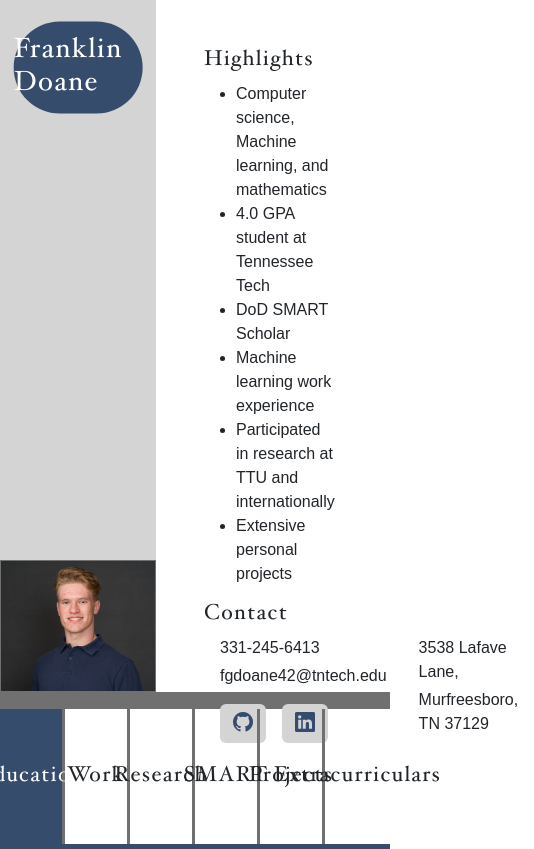
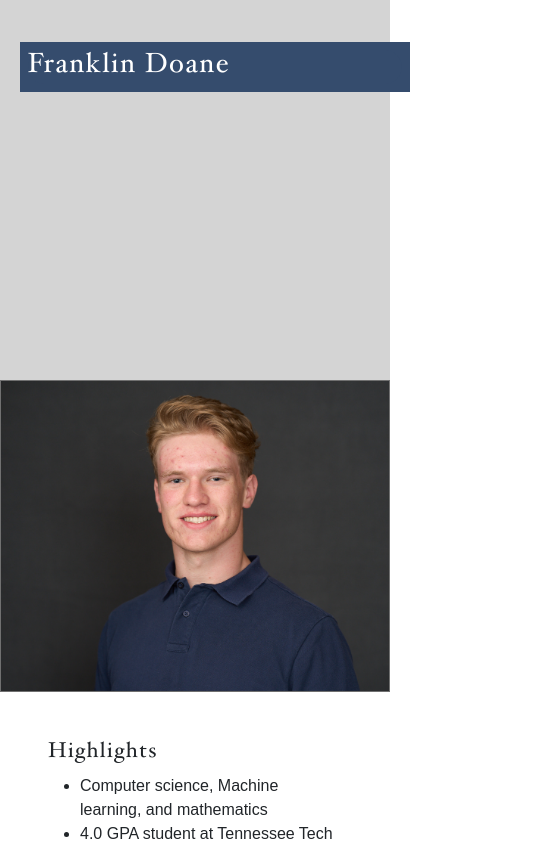
Before and after one commit to FranklinDCodes/ResumeWebPage, a plain HTML site: page index.html in a window 390 px wide. Shown: the top 849 px of the page, 534 px wide, since content can reach past the window. Drawn offline with nearby package versions, Linux system fonts and the light colour scheme.

Commit message:
Working on more responsiveness

```diff
--- a/index.html
+++ b/index.html
@@ -6,15 +6,15 @@
     <title>Franklin Doane</title>
     <link href="https://cdn.jsdelivr.net/npm/bootstrap@5.3.3/dist/css/bootstrap.min.css" rel="stylesheet" integrity="sha384-QWTKZyjpPEjISv5WaRU9OFeRpok6YctnYmDr5pNlyT2bRjXh0JMhjY6hW+ALEwIH" crossorigin="anonymous">
     <link rel="stylesheet" href="https://cdn.jsdelivr.net/npm/bootstrap-icons@1.11.3/font/bootstrap-icons.css" integrity="sha384-tViUnnbYAV00FLIhhi3v/dWt3Jxw4gZQcNoSCxCIFNJVCx7/D55/wXsrNIRANwdD" crossorigin="anonymous">
-    <link href="style.css" rel="stylesheet">
+    <link rel="stylesheet" href="style.css">
 </head>
 <body>
-    <div class="d-flex flex-column">
-        <div id="divTopBlock" class="d-flex flex-row">
-            <div id="divTopBlockLeft" class="d-flex flex-column justify-content-end">
-                <img id="imgHeadshot" src="me-cropped.jpeg" alt="Headshot">
+    <div id="divTop" class="d-flex flex-column">
+        <div id="divTopBlock" class="d-flex flex-column flex-md-row">
+            <div id="divTopBlockLeft" class="d-flex flex-column justify-content-end col-12 col-md-5">
+                <img id="imgHeadshot" src="assets/me.jpeg" alt="Headshot">
             </div>
-            <div class="col-7 p-5">
+            <div class="col-12 col-md-7 p-5">
                 <h4 class="hoefler-header">Highlights</h4>
                 <ul class="mt-2">
                     <li>Computer science, Machine learning, and mathematics</li>
@@ -41,36 +41,41 @@
                 </div>
             </div>
         </div>
-        <div id="divTitleBar" class="d-flex align-items-center justify-content-center rounded-pill">
-            <h1 class="hoefler-header">Franklin Doane</h1>
+        <div id="divTitleBarContainer" class="p-2">
+            <div id="divTitleBar" class="rounded-pill col-12 col-md-4">
+                <h1 class="hoefler-header">Franklin Doane</h1>
+            </div>
         </div>
+
     </div>
     <div id="divBar"></div>
     <div class="d-flex flex-row">
         <div id="divTab1" class="tab tab-selected right-bd d-flex justify-content-center align-items-center">
-            <h4 class="hoefler-header">Education</h4>
+            <h5 class="hoefler-header d-none d-md-block">Education</h5>
         </div>
         <div id="divTab2" class="tab right-bd d-flex justify-content-center align-items-center">
-            <h4 class="hoefler-header">Work</h4>
+            <h5 class="hoefler-header d-none d-md-block">Work</h5>
         </div>
         <div id="divTab3" class="tab right-bd d-flex justify-content-center align-items-center">
-            <h4 class="hoefler-header">Research</h4>
+            <h5 class="hoefler-header d-none d-md-block">Research</h5>
         </div>
         <div id="divTab4" class="tab right-bd d-flex justify-content-center align-items-center">
-            <h4 class="hoefler-header">SMART</h4>
+            <h5 class="hoefler-header d-none d-md-block">SMART</h5>
         </div>
         <div id="divTab5" class="tab right-bd d-flex justify-content-center align-items-center">
-            <h4 class="hoefler-header">Projects</h4>
+            <h5 class="hoefler-header d-none d-md-block">Projects</h5>
         </div>
-        <div id="divTab6" class="tab d-flex justify-content-center align-items-center">
-            <h4 class="hoefler-header">Extracurriculars</h4>
+        <div id="divTab6" class="tab d-flex flex-column justify-content-center align-items-center">
+            <h5 class="hoefler-header d-none d-md-block">Extra-</h5>
+            <h5 class="hoefler-header d-none d-md-block">curriculars</h5>
         </div>
     </div>
-    <div id="divTabBlock" class="d-flex justify-content-center align-items-center">
-        <div id="divTabBlockText" class="col-11"></div>
+    <div id="divTabBlock" class="d-flex justify-content-center">
+        <h2 id="txtTabBlockTitle" class="hoefler-header tab-selected d-block d-md-none mt-5">Education</h2>
     </div>
     <div id="divBottomCap"></div>
     <script src="script.js"></script>
+    <script src="responsiveness/build.js"></script>
     <script src="https://cdn.jsdelivr.net/npm/bootstrap@5.3.3/dist/js/bootstrap.bundle.min.js" integrity="sha384-YvpcrYf0tY3lHB60NNkmXc5s9fDVZLESaAA55NDzOxhy9GkcIdslK1eN7N6jIeHz" crossorigin="anonymous"></script>
 </body>
 </html>
--- a/script.js
+++ b/script.js
@@ -27,6 +27,11 @@ arrTabs.forEach(objDivTab => {
         // set new selected tab
         strSelectedTabId = this.id;
 
+        // set new tab block title
+        document.querySelector('#txtTabBlockTitle').textContent = this.textContent;
+
+        // set new tab block text
+
         // scroll screen if at the top and first click
         // set first click to false
         if (boolFirstClick && window.scrollY <= 150) {
--- a/style.css
+++ b/style.css
@@ -1,11 +1,11 @@
 :root {
     --primary-blue: #354c6d;
-    --grey-1: #d4d4d4; /*c9c9c9*/
+    --grey-1: #d4d4d4;
     --grey-2: #707070;
 }
 @font-face {
     font-family: hoefler;
-    src: url(hoefler-text-regular.ttf);
+    src: url(assets/hoefler-text-regular.ttf);
 }
 .tab-selected {
     background-color: var(--primary-blue);
@@ -32,25 +32,24 @@
     color: var(--primary-blue);
     background-color: var(--grey-1);
 }
-#divTopBlock {
+#divTopBlockLeft {
+    background-color: var(--grey-1);
     height: 82vh;
-}
-#divTopBlockLeft {
-    width: 40vw;
-    background-color: var(--grey-1);
 }
 #imgHeadshot {
     border: 1px solid var(--grey-2);
 }
+#divTitleBarContainer {
+    background-color: var(--primary-blue);
+    position: absolute;
+    top: 5%;
+    left: 5%;
+    width: 100vw;
+}
 #divTitleBar {
     background-color: var(--primary-blue);
-    position: absolute;
-    width: 33vw;
-    height: 11vh;
-    top: 8%;
-    left: 20%;
-    transform: translate(-50%, -50%);
     color: white;
+    transform:
 }
 #divBar {
     height: 2vh;
```
Also changed, not shown: assets/hoefler-text-regular.ttf (renamed from hoefler-text-regular.ttf), assets/me.jpeg (renamed from me.jpeg), me-cropped.jpeg (deleted), responsiveness.txt (added), todo.txt (added).
